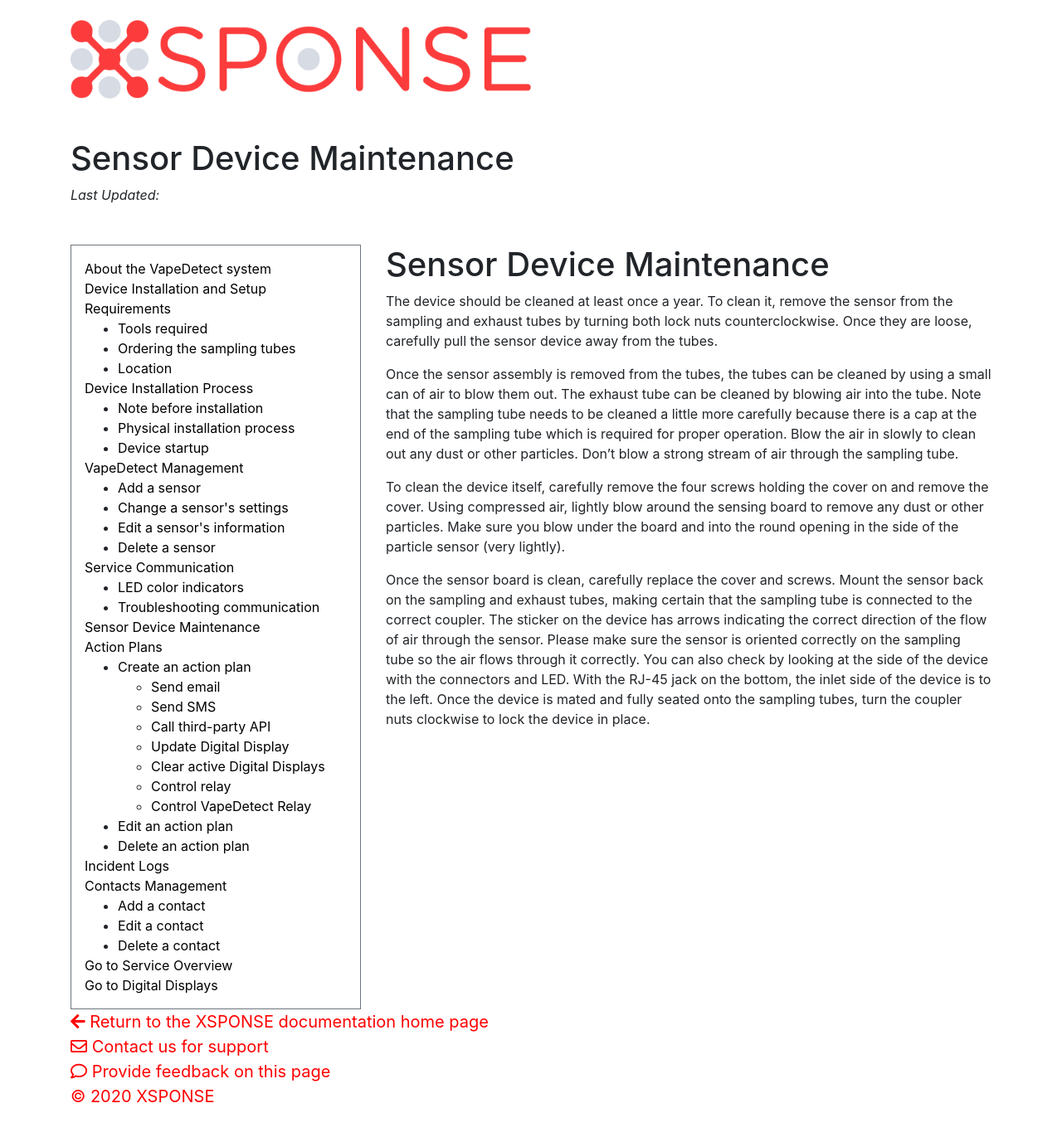
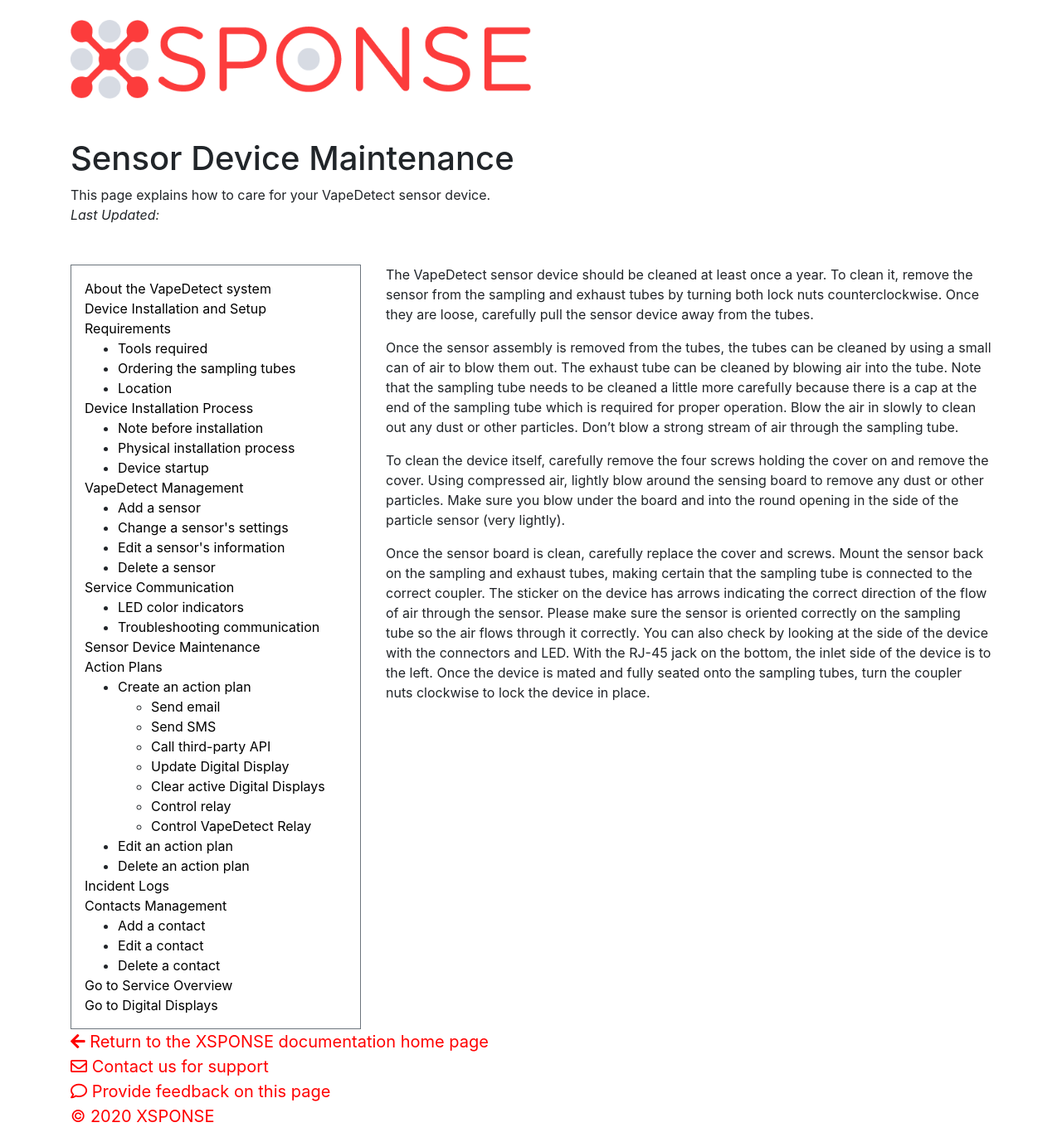
Before and after one commit to NrsSystems/docs, a Jekyll site: the page built from vape-detect/sensor-device-maintenance.md, in a window 1280 px wide. Shown: the whole page at 83% size. Built offline with Jekyll 4.4.1, drawn with Linux system fonts in a browser that asks for light colours; our own code applies the rules of GitHub Pages for plain Markdown files; before the commit the page ends 1353 px from its top, so only the background shows below that.

Commit message:
Update sensor-device-maintenance.md
Added the title and abstract section.

```diff
--- a/vape-detect/sensor-device-maintenance.md
+++ b/vape-detect/sensor-device-maintenance.md
@@ -1,6 +1,8 @@
-# Sensor Device Maintenance
-
-The device should be cleaned at least once a year. To clean it, remove the sensor from the sampling and exhaust tubes by turning both lock nuts counterclockwise. Once they are loose, carefully pull the sensor device away from the tubes.
+---
+title: Sensor Device Maintenance
+abstract: This page explains how to care for your VapeDetect sensor device.
+---
+The VapeDetect sensor device should be cleaned at least once a year. To clean it, remove the sensor from the sampling and exhaust tubes by turning both lock nuts counterclockwise. Once they are loose, carefully pull the sensor device away from the tubes.
 
 Once the sensor assembly is removed from the tubes, the tubes can be cleaned by using a small can of air to blow them out. The exhaust tube can be cleaned by blowing air into the tube. Note that the sampling tube needs to be cleaned a little more carefully because there is a cap at the end of the sampling tube which is required for proper operation. Blow the air in slowly to clean out any dust or other particles. Don’t blow a strong stream of air through the sampling tube.
 
```
